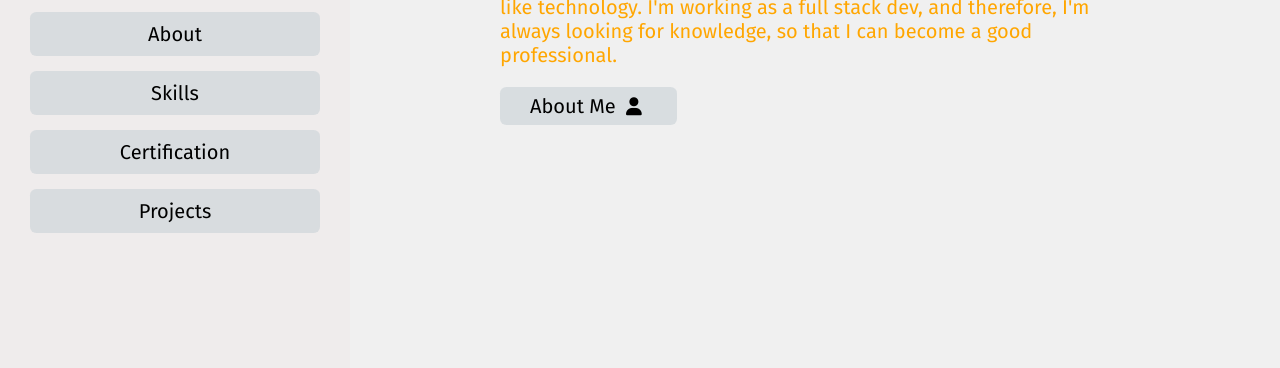
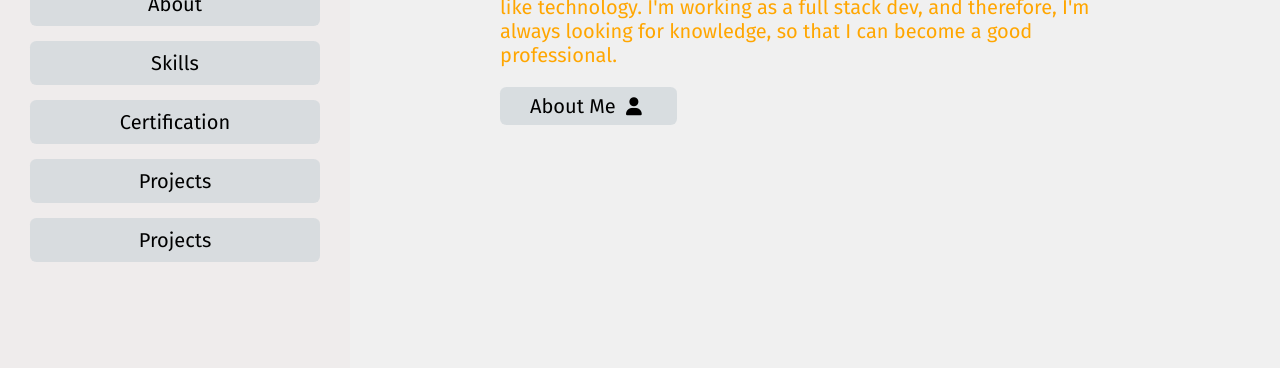
Before and after one commit to WarleyCoutinho/Portfolio, a plain HTML site: page index.html in a window 1280 px wide. Shown: the part 432-800 px from the top of the page. Drawn offline with nearby package versions, Linux system fonts and the light colour scheme.

Commit message:
teste na nova brand

```diff
--- a/index.html
+++ b/index.html
@@ -28,6 +28,7 @@
         <li><a href="#about">About</a></li>
         <li><a href="#skills">Skills</a></li>
         <li><a href="#certification">Certification</a></li>
+        <li><a href="#portfolio">Projects</a></li>
         <li><a href="#portfolio">Projects</a></li>
       </ul>
     </nav>
```
